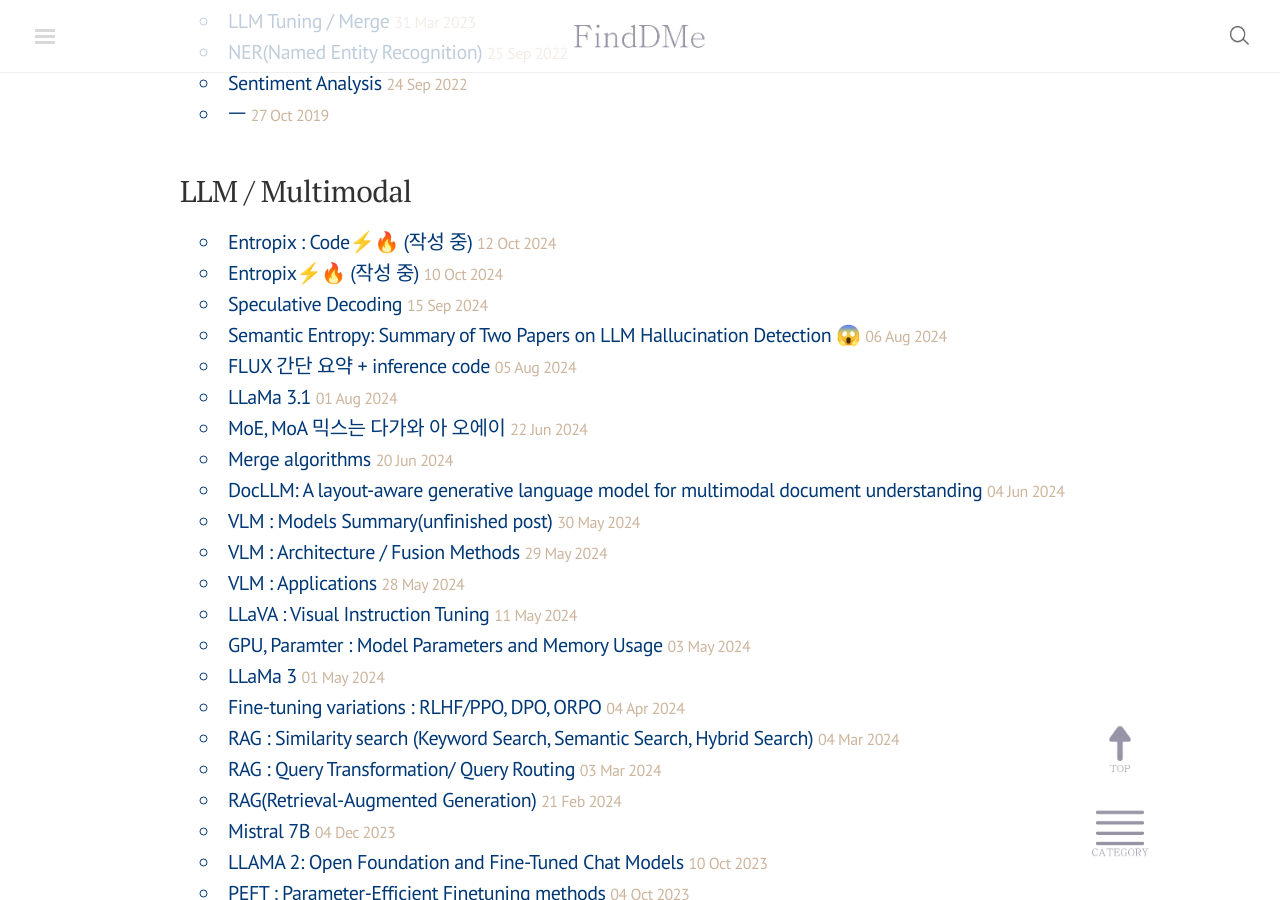
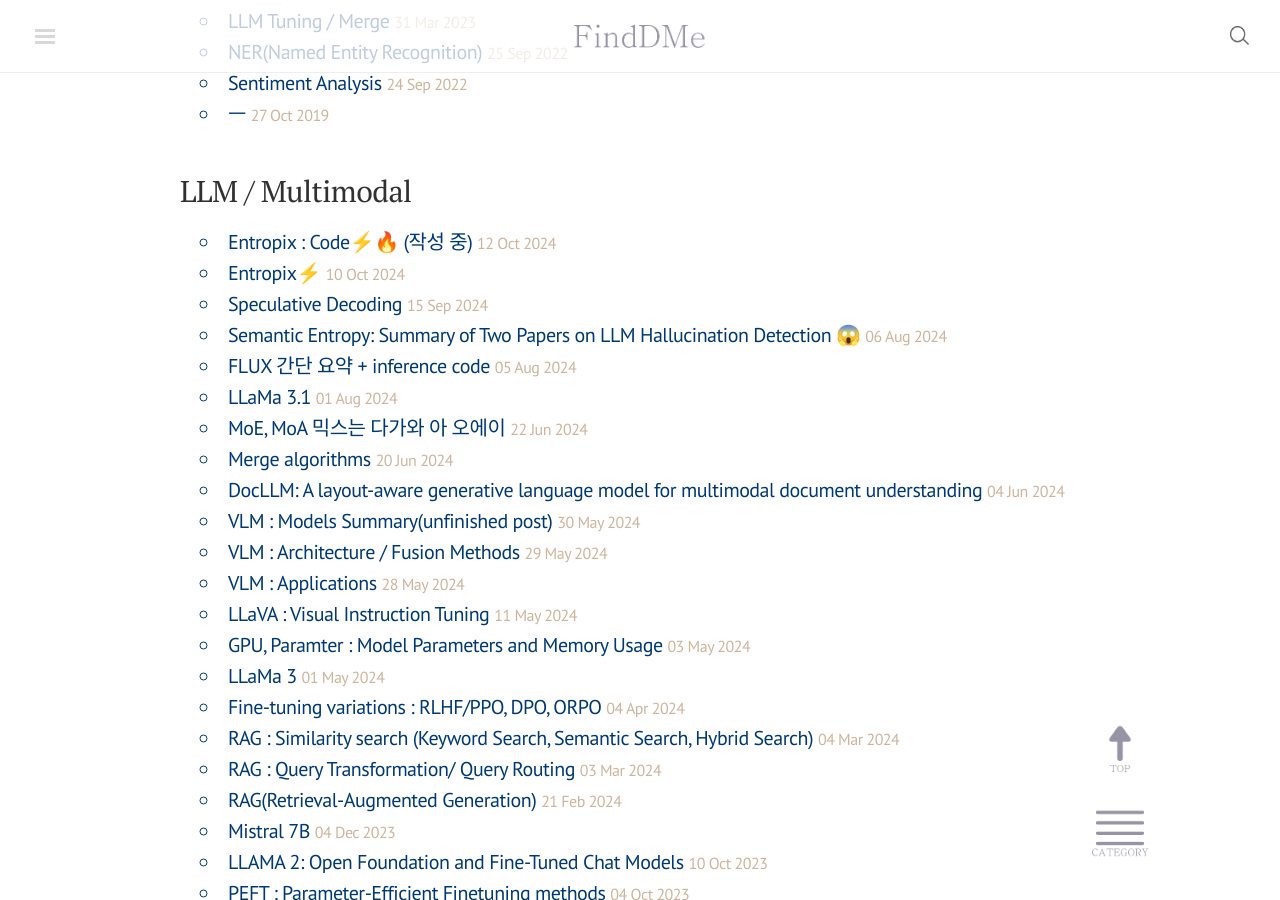
Before and after one commit to finddme/finddme.github.io, a Jekyll site: the page built from index.html, in a window 1280 px wide and 900 px high, scrolled down 1014 px. Built offline with Jekyll 4.4.1, drawn with Linux system fonts in a browser that asks for light colours; nearby versions of some CDN libraries; comment, search, counter and statistics services are not loaded.

Commit message:
Update 2024-10-10-entropix .md

```diff
--- a/_posts/2024-10-10-entropix .md
+++ b/_posts/2024-10-10-entropix .md
@@ -1,5 +1,5 @@
 ---
-title: "Entropix⚡🔥 (작성 중)"
+title: "Entropix⚡"
 category: LLM / Multimodal
 tag: Multimodal
 ---
```
